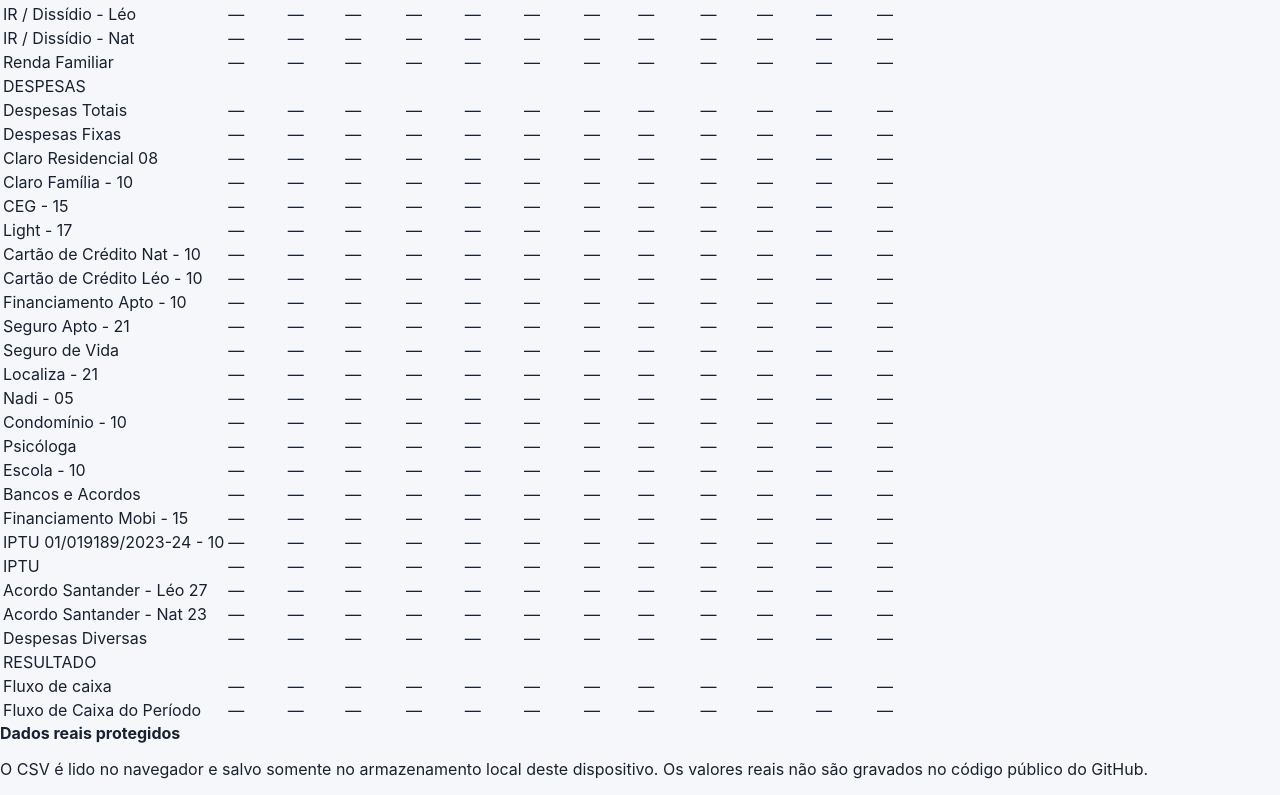
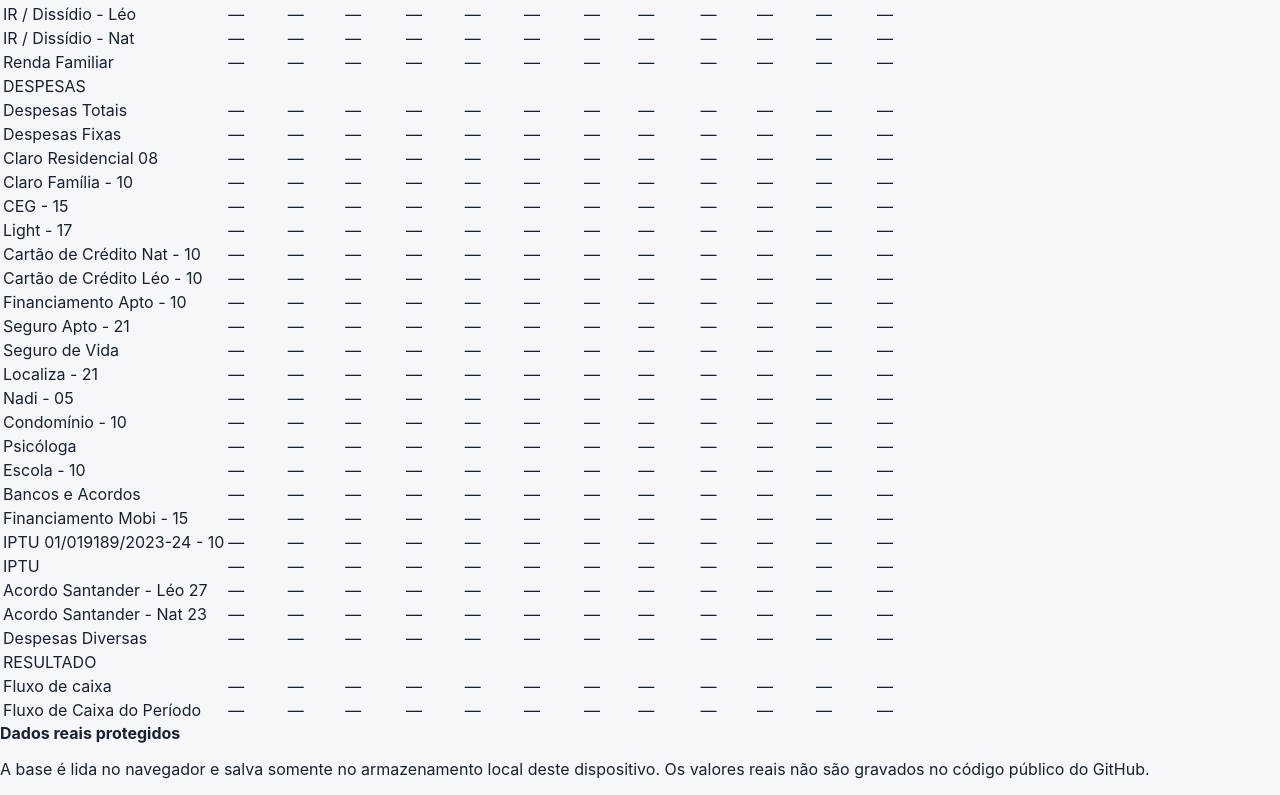
Before and after one commit to cardoso4009-byte/Or-amento-Familiar, a Next.js app: page /homologacao in a window 1280 px wide. Shown: the part 542-1337 px from the top of the page. Built offline with nearby package versions, Linux system fonts and the light colour scheme.

Commit message:
Corrige importação da base com centavos

```diff
--- a/app/homologacao/page.tsx
+++ b/app/homologacao/page.tsx
@@ -15,7 +15,9 @@ const vazio: Dados = Object.fromEntries(vazias.map((x) => [x, Array(12).fill(0)]
 
 function parseCsv(text: string): Dados {
   const result: Dados = JSON.parse(JSON.stringify(vazio))
-  const rows = text.replace(/^\uFEFF/, '').trim().split(/\r?\n/).map((line) => line.split(',').map((v) => v.trim().replace(/^"|"$/g, '')))
+  const clean = text.replace(/^\uFEFF/, '').trim()
+  const delimiter = clean.includes(';') ? ';' : '\t'
+  const rows = clean.split(/\r?\n/).map((line) => line.split(delimiter).map((v) => v.trim().replace(/^"|"$/g, '')))
   if (rows.length < 2) throw new Error('CSV vazio.')
   const header = rows[0].slice(1)
   const indexes = meses.map((m) => header.findIndex((h) => h === m))
@@ -52,7 +54,7 @@ export default function HomologacaoPage() {
       setDados(parsed)
       localStorage.setItem('orcamento-familiar-homologacao-2026', JSON.stringify(parsed))
     } catch {
-      alert('Não foi possível ler o CSV. Use o modelo com as colunas Jan/26 até Dez/26.')
+      alert('Não foi possível ler a base. Use o arquivo com as colunas Jan/26 até Dez/26 e separador ;.')
     }
   }
 
@@ -97,7 +99,7 @@ export default function HomologacaoPage() {
 
         <div className="mt-4 rounded-xl border border-amber-200 bg-amber-50 p-4 text-sm text-amber-900">
           <strong>Dados reais protegidos</strong>
-          <p className="mt-1">O CSV é lido no navegador e salvo somente no armazenamento local deste dispositivo. Os valores reais não são gravados no código público do GitHub.</p>
+          <p className="mt-1">A base é lida no navegador e salva somente no armazenamento local deste dispositivo. Os valores reais não são gravados no código público do GitHub.</p>
         </div>
       </div>
     </main>
```
